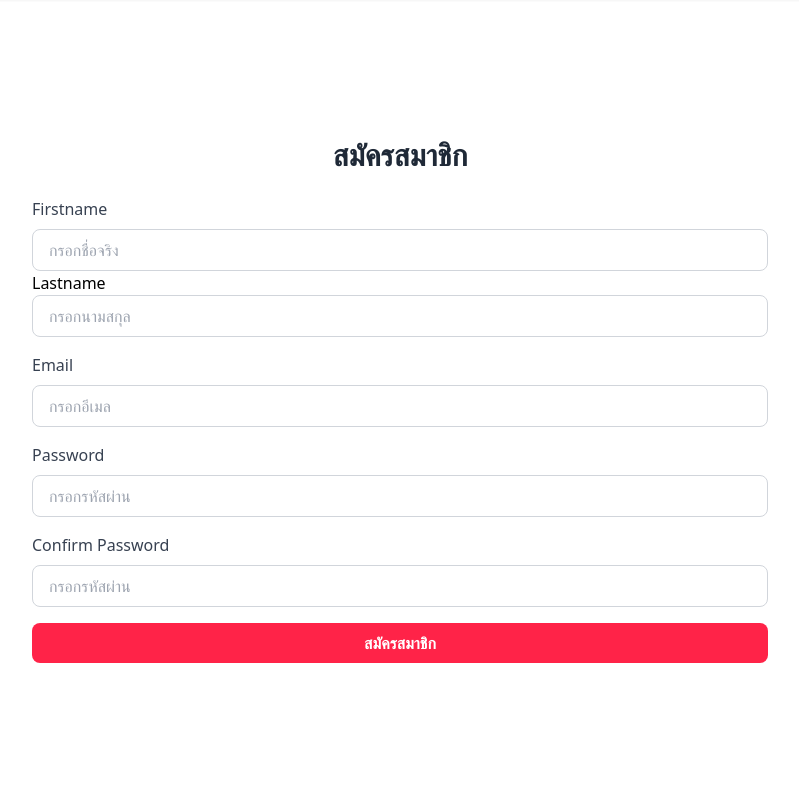
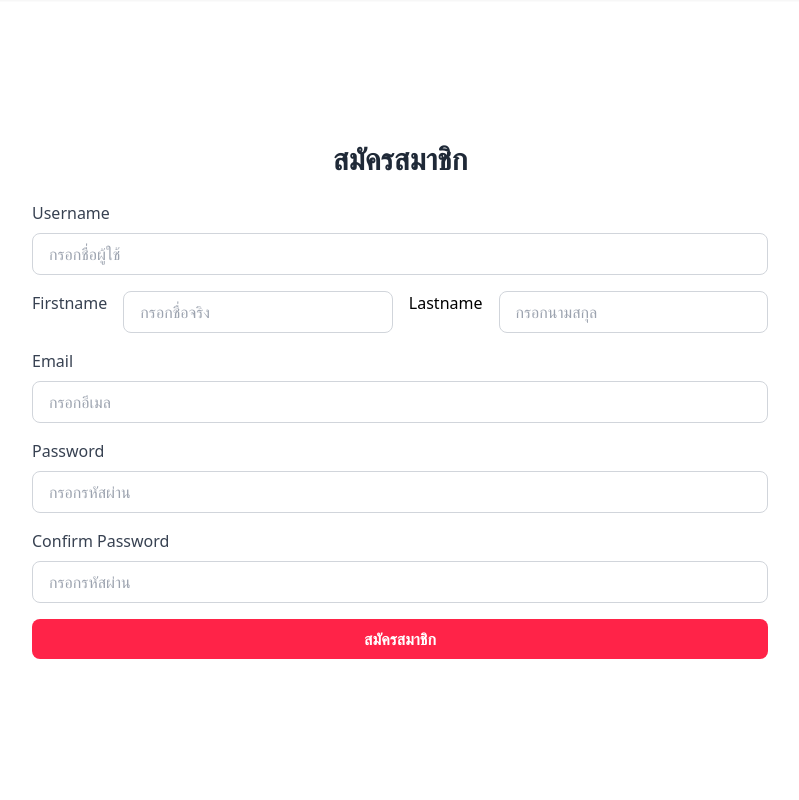
Before and after one commit to FahTw/BookHub, a Django app: page /register/ in a window 1280 px wide. Shown: the part 65-865 px from the top of the page, without its empty margins (240-1039 px from the left). Run offline with Django 5.2, Linux system fonts and the light colour scheme; data that the repository does not hold is empty; some libraries are stand-ins or nearby versions.

Commit message:
register/login/home/book-detail

```diff
--- a/bookhub/book/forms.py
+++ b/bookhub/book/forms.py
@@ -4,13 +4,15 @@ from django.contrib.auth.models import User
 from django.contrib.auth.forms import AuthenticationForm
 from django.core.exceptions import ValidationError
 from django.contrib.auth.forms import UserCreationForm
-
 class CustomUserCreationForm(UserCreationForm):
     class Meta:
         model = CustomUser
-        fields = ['username', 'email', 'phone', 'address', 'province', 'postal_code', 'password1', 'password2']
+        fields = [
+            'username', 'first_name', 'last_name', 'email', 'phone',
+            'address', 'province', 'postal_code', 'password1', 'password2'
+        ]
+
     def clean_email(self):
-        cleand_data = super().clean()
         email = self.cleaned_data.get('email')
         if CustomUser.objects.filter(email=email).exists():
             raise ValidationError("อีเมลถูกใช้งานแล้ว กรุณาใช้อีเมลอื่น")
@@ -44,19 +46,18 @@ class CustomUserCreationForm(UserCreationForm):
 
 class ProfileForm(forms.ModelForm):
     class Meta:
-        model = User
-        fields = ['first_name', 'last_name', 'email']
+        model = CustomUser
+        fields = ['first_name', 'last_name', 'email', 'address']
         widgets = {
             'first_name': forms.TextInput(attrs={'class': 'form-input'}),
             'last_name': forms.TextInput(attrs={'class': 'form-input'}),
             'email': forms.EmailInput(attrs={'class': 'form-input'}),
-            # 'profile.address': forms.Textarea(attrs={'class': 'form-textarea', 'rows': 4}),
+            'address': forms.Textarea(attrs={'class': 'form-textarea', 'rows': 4}),
         }
 
     def clean_email(self):
-
         email = self.cleaned_data.get('email')
-        if User.objects.exclude(pk=self.instance.pk).filter(email=email).exists():
+        if CustomUser.objects.exclude(pk=self.instance.pk).filter(email=email).exists():
             raise ValidationError("This email is already in use.")
         return email
 
--- a/bookhub/book/templates/home/book_detail.html
+++ b/bookhub/book/templates/home/book_detail.html
@@ -1,4 +1,4 @@
-{% extends 'base.html' %}
+{% extends 'base_user.html' %}
 
 {% block content %}
 
--- a/bookhub/book/templates/home/book_list.html
+++ b/bookhub/book/templates/home/book_list.html
@@ -1,4 +1,4 @@
-{% extends 'base.html' %}
+{% extends 'base_user.html' %}
 
 
 {% block content %}
--- a/bookhub/book/templates/login/register.html
+++ b/bookhub/book/templates/login/register.html
@@ -10,8 +10,19 @@
 
     <form method="POST" class="space-y-4">
       {% csrf_token %}
+      <div>
+        <label class="mb-2 block text-gray-700" for="username">Username</label>
+        <input
+          class="w-full px-4 py-2 border border-gray-300 rounded-lg focus:outline-none focus:ring-2 focus:ring-[#FF2348]"
+          type="text"
+          id="username"
+          name="username"
+          placeholder="กรอกชื่อผู้ใช้"
+          required
+        >
+      </div>
 
-      <div>
+      <div class="flex gap-4">
         <label class="mb-2 block text-gray-700" for="firstname">Firstname</label>
         <input
           class="w-full px-4 py-2 border border-gray-300 rounded-lg focus:outline-none focus:ring-2 focus:ring-[#FF2348]"
@@ -45,23 +56,23 @@
       </div>
 
       <div>
-        <label class="mb-2 block text-gray-700" for="password">Password</label>
+        <label class="mb-2 block text-gray-700" for="password1">Password</label>
         <input
           class="w-full px-4 py-2 border border-gray-300 rounded-lg focus:outline-none focus:ring-2 focus:ring-[#FF2348]"
           type="password"
-          id="password"
-          name="password"
+          id="password1"
+          name="password1"
           placeholder="กรอกรหัสผ่าน"
           required
         >
       </div>
       <div>
-        <label class="mb-2 block text-gray-700" for="confirm_password">Confirm Password</label>
+        <label class="mb-2 block text-gray-700" for="password2">Confirm Password</label>
         <input
           class="w-full px-4 py-2 border border-gray-300 rounded-lg focus:outline-none focus:ring-2 focus:ring-[#FF2348]"
           type="password"
-          id="confirm_password"
-          name="confirm_password"
+          id="password2"
+          name="password2"
           placeholder="กรอกรหัสผ่าน"
           required
         >
--- a/bookhub/book/templates/nav.html
+++ b/bookhub/book/templates/nav.html
@@ -1,10 +1,13 @@
-<header class="bg-white border-b border-gray-200 sticky top-0 z-10 shadow-sm">
+<header class="bg-white border-b border-gray-200 sticky top-0 z-10 shadow-sm w-full">
   <div class="max-w-7xl mx-auto px-4 sm:px-6 lg:px-8">
-        <div class="flex flex-col lg:flex-row lg:items-center lg:justify-between gap-4 py-4 lg:py-0 lg:h-16">
+    <div class="flex flex-col lg:flex-row lg:items-center lg:justify-between gap-4 py-4 lg:py-0 lg:h-16 w-full">
       <!-- Logo and Navigation -->
-            <div class="flex items-center justify-between">
+      <div class="flex items-center justify-between w-full lg:w-auto">
         <div class="flex items-center gap-4 lg:gap-8">
-                    <a href="/" class="text-2xl font-bold text-orange-600 hover:text-orange-700 transition-colors">BookHub</a>
+          <a href="/"
+            class="text-2xl font-bold text-orange-600 hover:text-orange-700 transition-colors whitespace-nowrap">
+            BookHub
+          </a>
           <nav class="hidden sm:block">
             <a href="#" class="text-gray-700 hover:text-gray-900 font-medium">หมวดหมู่หนังสือ</a>
           </nav>
@@ -12,29 +15,49 @@
       </div>
 
       <!-- Search Bar -->
-            <div class="flex-1 max-w-md lg:max-w-2xl lg:mx-8">
-                <div class="relative">
-                    <input type="search" placeholder="ค้นหาหนังสือ..." class="w-full px-4 py-2 pl-12 border-2 border-gray-300 rounded-full focus:outline-none focus:border-orange-600 focus:ring-2 focus:ring-orange-100 transition-all" />
-                    <svg class="absolute left-4 top-1/2 -translate-y-1/2 w-5 h-5 text-gray-500" fill="none" stroke="currentColor" viewBox="0 0 24 24">
-                        <path stroke-linecap="round" stroke-linejoin="round" stroke-width="2" d="M21 21l-6-6m2-5a7 7 0 11-14 0 7 7 0 0114 0z" />
+      <div class="flex-1 max-w-md lg:max-w-2xl lg:mx-8 w-full">
+        <div class="relative w-full">
+          <input type="search" placeholder="ค้นหาหนังสือ..."
+            class="w-full px-4 py-2 pl-12 border-2 border-gray-300 rounded-full focus:outline-none focus:border-orange-600 focus:ring-2 focus:ring-orange-100 transition-all" />
+          <svg class="absolute left-4 top-1/2 -translate-y-1/2 w-5 h-5 text-gray-500" fill="none"
+            stroke="currentColor" viewBox="0 0 24 24">
+            <path stroke-linecap="round" stroke-linejoin="round" stroke-width="2"
+              d="M21 21l-6-6m2-5a7 7 0 11-14 0 7 7 0 0114 0z" />
           </svg>
         </div>
       </div>
 
       <!-- User Actions -->
-            <div class="flex items-center justify-end gap-4 lg:gap-6">
+      <div class="flex items-center justify-end gap-4 lg:gap-6 w-full lg:w-auto">
         <a href="/cart" class="relative p-2 text-gray-700 hover:text-orange-600 transition-colors">
           <svg class="w-6 h-6" fill="currentColor" viewBox="0 0 24 24">
-                        <path d="M7 18c-1.1 0-1.99.9-1.99 2S5.9 22 7 22s2-.9 2-2-.9-2-2-2zM1 2v2h2l3.6 7.59-1.35 2.45c-.16.28-.25.61-.25.96 0 1.1.9 2 2 2h12v-2H7.42c-.14 0-.25-.11-.25-.25l.03-.12.9-1.63h7.45c.75 0 1.41-.41 1.75-1.03l3.58-6.49c.08-.14.12-.31.12-.48 0-.55-.45-1-1-1H5.21l-.94-2H1zm16 16c-1.1 0-1.99.9-1.99 2s.89 2 1.99 2 2-.9 2-2-.9-2-2-2z" />
+            <path
+              d="M7 18c-1.1 0-1.99.9-1.99 2S5.9 22 7 22s2-.9 2-2-.9-2-2-2zM1 2v2h2l3.6 7.59-1.35 2.45c-.16.28-.25.61-.25.96 0 1.1.9 2 2 2h12v-2H7.42c-.14 0-.25-.11-.25-.25l.03-.12.9-1.63h7.45c.75 0 1.41-.41 1.75-1.03l3.58-6.49c.08-.14.12-.31.12-.48 0-.55-.45-1-1-1H5.21l-.94-2H1zm16 16c-1.1 0-1.99.9-1.99 2s.89 2 1.99 2 2-.9 2-2-.9-2-2-2z" />
           </svg>
-                    <span class="absolute -top-1 -right-1 bg-orange-600 text-white text-xs rounded-full w-5 h-5 flex items-center justify-center">1</span>
+          <span
+            class="absolute -top-1 -right-1 bg-orange-600 text-white text-xs rounded-full w-5 h-5 flex items-center justify-center">1</span>
         </a>
-                <button class="p-2 text-gray-700 hover:text-orange-600 transition-colors">
+        <div class="dropdown relative">
+          <button onclick="myToggle()" class="p-2 text-gray-700 hover:text-orange-600 transition-colors">
             <svg class="w-6 h-6" fill="none" stroke="currentColor" viewBox="0 0 24 24">
-                        <path stroke-linecap="round" stroke-linejoin="round" stroke-width="2" d="M16 7a4 4 0 11-8 0 4 4 0 018 0zM12 14a7 7 0 00-7 7h14a7 7 0 00-7-7z" />
+              <path stroke-linecap="round" stroke-linejoin="round" stroke-width="2"
+                d="M16 7a4 4 0 11-8 0 4 4 0 018 0zM12 14a7 7 0 00-7 7h14a7 7 0 00-7-7z" />
             </svg>
           </button>
+          <div id="user-menu"
+            class="hidden flex flex-col absolute right-0 mt-2 w-48 bg-white border border-gray-200 rounded-md shadow-lg py-2">
+            <a href="/profile" class="px-4 py-2 hover:bg-gray-100">Profile</a>
+            <a href="/" class="px-4 py-2 hover:bg-gray-100">Logout</a>
+          </div>
+        </div>
+
       </div>
     </div>
   </div>
 </header>
+<script>
+  function myToggle() {
+    const menu = document.getElementById("user-menu");
+    menu.classList.toggle("hidden");
+  }
+</script>
--- a/bookhub/book/urls.py
+++ b/bookhub/book/urls.py
@@ -9,7 +9,7 @@ urlpatterns = [
     path('register/', views.RegisterView.as_view(), name='register'),
     path('profile/', views.ProfileView.as_view(), name='profile'),
     path('book/', views.BookListView.as_view(), name='book'),
-    # path('book/<int:book_id>/', views.BookDetailView.as_view(), name='book_detail'),
+    path('book/<int:book_id>/', views.BookDetailView.as_view(), name='book_detail'),
     path('category/<int:category_id>/', views.CategoryView.as_view(), name='category'),
     path("cart/<int:user>/", views.CartView.as_view(), name="cart"),
     path("payment/<int:user>/", views.PaymentView.as_view(), name="payment"),
--- a/bookhub/book/views.py
+++ b/bookhub/book/views.py
@@ -1,4 +1,5 @@
 import re
+from urllib import request
 
 from django.shortcuts import render, redirect
 from django.views import View
@@ -28,9 +29,8 @@ class LoginView(View):
             return redirect('/book/')
         else:
             print(form.errors)
-        return render(request,'home/home.html', {"form":form})
+        return render(request,'login/login.html', {"form":form})
 class RegisterView(View):
-
     def get(self, request):
         form = CustomUserCreationForm()
         return render(request, 'login/register.html', {'form': form})
@@ -38,32 +38,40 @@ class RegisterView(View):
     def post(self, request):
         form = CustomUserCreationForm(request.POST)
         if form.is_valid():
-            # save in db
             user = form.save(commit=False)
             user.username = user.email
-            user.set_password(form.cleaned_data['password'])
+            user.set_password(form.cleaned_data['password1'])
             user.save()
-            return redirect('/login/')
+            return redirect('login')
         else:
             print(form.errors)
-        return render(request, 'login/login.html', {'form': form})
+        return render(request, 'login/register.html', {'form': form})
+
 
 class ProfileView(View):
     def get(self, request):
         form = ProfileForm()
-        return render(request, 'profile.html')
+        return render(request, 'home/profile.html', {'form': form})
+
+
     def post(self, request):
         # Handle profile update logic here
         form = ProfileForm(request.POST, instance=request.user)
         if form.is_valid():
             form.save()
             return redirect('/book/')
-        return redirect('profile')
+        return redirect('home/profile', {'form': form})
 
 class BookListView(View):
     def get(self, request):
         books = Book.objects.all()
-        return render(request, 'book_list.html', {'books': books})
+        return render(request, 'home/book_list.html', {'books': books})
+
+class BookDetailView(View):
+    def get(self, request, book_id):
+        book = Book.objects.get(pk=book_id)
+        return render(request, 'home/book_detail.html', {'book': book})
+
 
 class CategoryView(View):
     def get(self, request, category_id):
--- a/bookhub/bookhub/settings.py
+++ b/bookhub/bookhub/settings.py
@@ -27,6 +27,7 @@ DEBUG = True
 
 ALLOWED_HOSTS = []
 
+AUTH_USER_MODEL = 'book.CustomUser'
 
 # Application definition
 
@@ -78,7 +79,7 @@ DATABASES = {
         'ENGINE': 'django.db.backends.postgresql',
         'NAME': 'bookhub',
         'USER': 'postgres',
-        'PASSWORD': '1234',
+        'PASSWORD': 'fahnoipost',
         'HOST': 'localhost',
         'PORT': '5432',
     }
```
Also changed, not shown: bookhub/book/templates/home/profile.html (+12 -26 lines), bookhub/book/templates/login/login.html (+14 -20 lines). Lines whose indentation alone changed are shown as unchanged.
